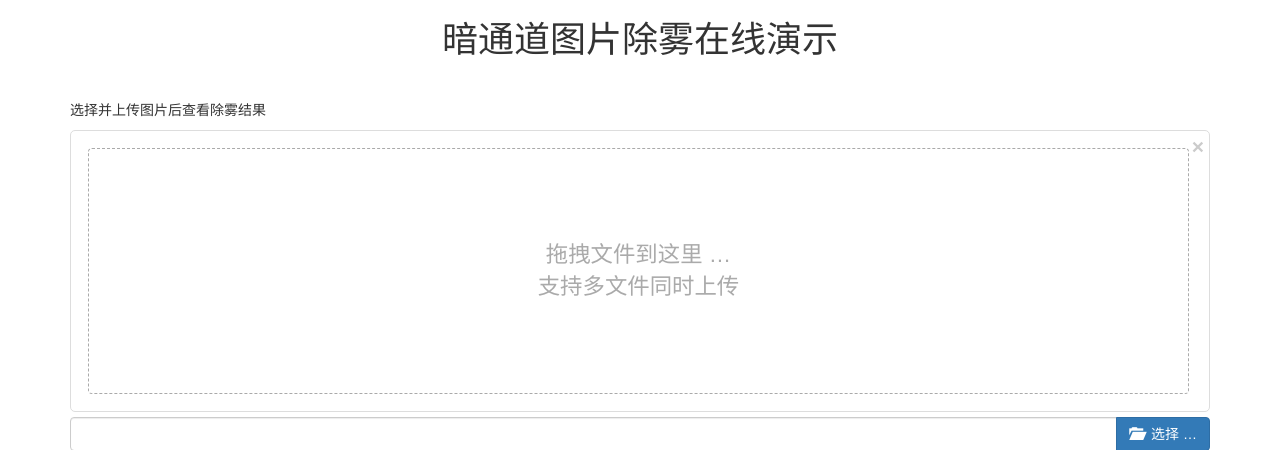
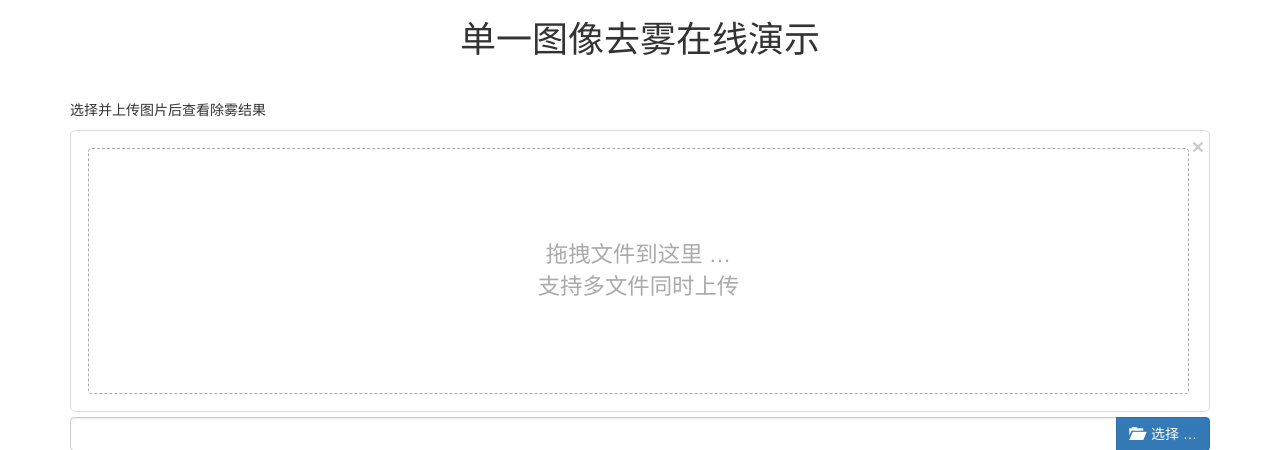
Before and after one commit to ShadyZOZ/haze-removal, a Flask app: page / in a window 1280 px wide. Shown: the top 450 px of the page. Run offline with Flask 2, Linux system fonts and the light colour scheme; some libraries are stand-ins or nearby versions.

Commit message:
update display text

```diff
--- a/templates/index.html
+++ b/templates/index.html
@@ -5,7 +5,7 @@
     <meta charset="utf-8">
     <meta http-equiv="X-UA-Compatible" content="IE=edge">
     <meta name="viewport" content="width=device-width, initial-scale=1">
-    <title>暗通道图片除雾在线演示</title>
+    <title>单一图像去雾在线演示</title>
 
     <link href="/static/css/bootstrap.min.css" rel="stylesheet">
     <link href="/static/bootstrap-fileinput/css/fileinput.min.css" rel="stylesheet">
@@ -21,7 +21,7 @@
 
 <body>
 
-    <h1 style="text-align: center; margin-bottom: 40px;">暗通道图片除雾在线演示</h1>
+    <h1 style="text-align: center; margin-bottom: 40px;">单一图像去雾在线演示</h1>
 
     <div class="container">
         <p>选择并上传图片后查看除雾结果</p>
--- a/templates/result.html
+++ b/templates/result.html
@@ -5,7 +5,7 @@
     <meta charset="utf-8">
     <meta http-equiv="X-UA-Compatible" content="IE=edge">
     <meta name="viewport" content="width=device-width, initial-scale=1">
-    <title>暗通道图片除雾在线演示</title>
+    <title>单一图像去雾在线演示</title>
 
     <link href="/static/css/bootstrap.min.css" rel="stylesheet">
 
@@ -15,7 +15,7 @@
 
 <body>
 
-    <h1 style="text-align: center; margin-bottom: 40px;">暗通道图片除雾在线演示</h1>
+    <h1 style="text-align: center; margin-bottom: 40px;">单一图像去雾在线演示</h1>
 
     <div class="container" style="margin-bottom: 40px;">
         <div class="row" style="margin-bottom: 20px;">
```
